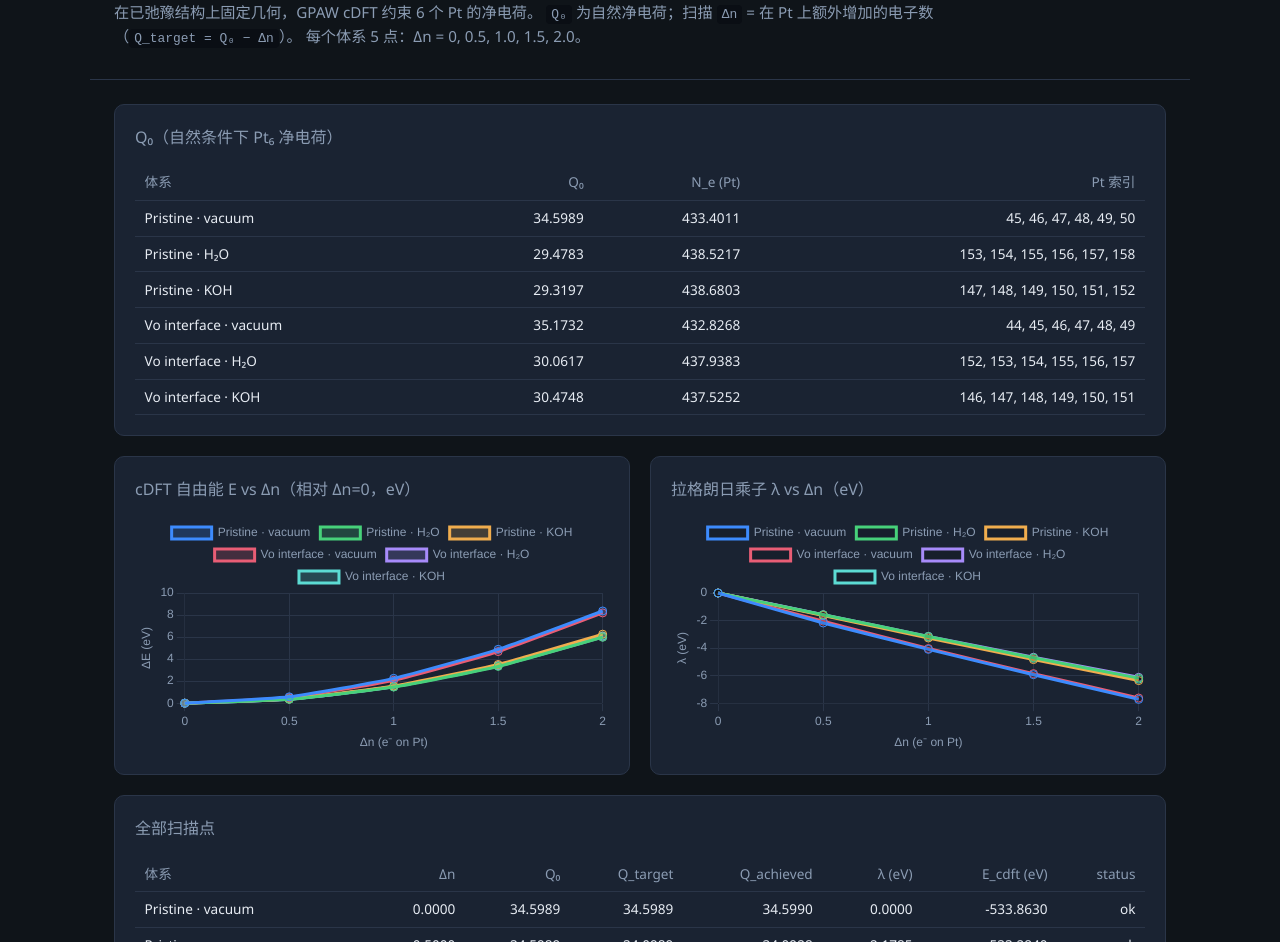
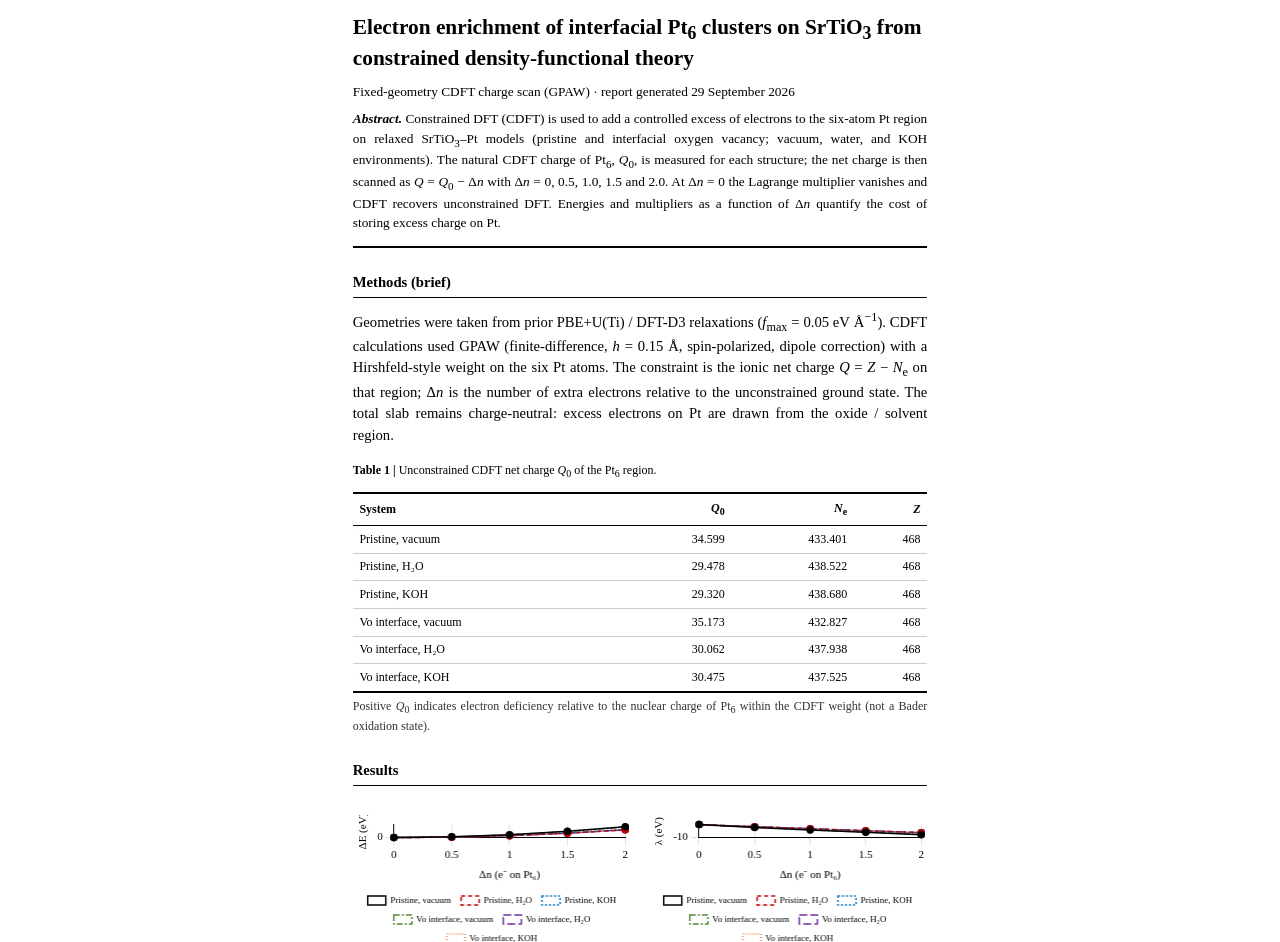
Before and after one commit to JiaaoWANG-ut/sto-31-pt-cdft-results, a plain HTML site: page index.html in a window 1280 px wide. Shown: the part 82-1024 px from the top of the page. Drawn offline with nearby package versions, Linux system fonts and the light colour scheme.

Commit message:
Restyle report: English Nature layout, white background, Times New Roman.
Co-authored-by: Cursor <cursoragent@cursor.com>

```diff
--- a/index.html
+++ b/index.html
@@ -1,126 +1,246 @@
 <!DOCTYPE html>
-<html lang="zh-CN">
+<html lang="en">
 <head>
   <meta charset="utf-8" />
   <meta name="viewport" content="width=device-width, initial-scale=1" />
-  <title>STO–Pt CDFT · Pt₆ Δn scan</title>
+  <title>Constrained DFT charge response of Pt₆ on STO</title>
   <script src="https://cdn.jsdelivr.net/npm/chart.js@4.4.1/dist/chart.umd.min.js"></script>
   <style>
     :root {
-      --bg: #0f1419;
-      --card: #1a2332;
-      --text: #e7ecf3;
-      --muted: #8b9cb3;
-      --accent: #3d8bfd;
-      --border: #2a3548;
+      --bg: #ffffff;
+      --text: #000000;
+      --muted: #333333;
+      --rule: #000000;
+      --hairline: #cccccc;
     }
     * { box-sizing: border-box; }
     body {
       margin: 0;
-      font-family: "Segoe UI", system-ui, sans-serif;
       background: var(--bg);
       color: var(--text);
-      line-height: 1.5;
+      font-family: "Times New Roman", Times, serif;
+      font-size: 11pt;
+      line-height: 1.45;
+    }
+    .page {
+      max-width: 180mm;
+      margin: 0 auto;
+      padding: 18mm 14mm 24mm;
     }
     header {
-      padding: 2rem 1.5rem 1rem;
-      max-width: 1100px;
-      margin: 0 auto;
-      border-bottom: 1px solid var(--border);
+      border-bottom: 2px solid var(--rule);
+      padding-bottom: 10pt;
+      margin-bottom: 16pt;
     }
-    h1 { font-size: 1.5rem; font-weight: 600; margin: 0 0 0.5rem; }
-    .sub { color: var(--muted); font-size: 0.95rem; max-width: 52rem; }
-    main { max-width: 1100px; margin: 0 auto; padding: 1.5rem; }
-    .grid { display: grid; gap: 1.25rem; grid-template-columns: 1fr; }
-    @media (min-width: 900px) {
-      .grid-2 { grid-template-columns: 1fr 1fr; }
+    .journal {
+      font-size: 9pt;
+      letter-spacing: 0.08em;
+      text-transform: uppercase;
+      margin: 0 0 8pt;
+      color: var(--muted);
     }
-    .card {
-      background: var(--card);
-      border: 1px solid var(--border);
-      border-radius: 10px;
-      padding: 1.25rem;
+    h1 {
+      font-size: 16pt;
+      font-weight: bold;
+      margin: 0 0 8pt;
+      line-height: 1.25;
     }
-    .card h2 { font-size: 1rem; margin: 0 0 1rem; color: var(--muted); font-weight: 500; }
+    .authors {
+      font-size: 10pt;
+      margin: 0 0 6pt;
+    }
+    .abstract-label {
+      font-weight: bold;
+      font-style: italic;
+    }
+    .abstract {
+      font-size: 10pt;
+      text-align: justify;
+      margin: 0;
+    }
+    h2 {
+      font-size: 11pt;
+      font-weight: bold;
+      margin: 18pt 0 8pt;
+      border-bottom: 1px solid var(--rule);
+      padding-bottom: 3pt;
+    }
+    h3 {
+      font-size: 10.5pt;
+      font-weight: bold;
+      font-style: italic;
+      margin: 12pt 0 6pt;
+    }
+    p { margin: 0 0 8pt; text-align: justify; }
+    .note { font-size: 9pt; color: var(--muted); margin-bottom: 10pt; }
+    figure {
+      margin: 14pt 0 18pt;
+      page-break-inside: avoid;
+    }
+    figcaption {
+      font-size: 9pt;
+      margin-top: 6pt;
+      text-align: justify;
+    }
+    figcaption .fig-label {
+      font-weight: bold;
+    }
+    canvas {
+      width: 100% !important;
+      max-height: 260px;
+    }
     table {
       width: 100%;
       border-collapse: collapse;
-      font-size: 0.85rem;
+      font-size: 9pt;
+      margin: 8pt 0 4pt;
     }
-    th, td {
+    thead th {
+      border-top: 1.5pt solid var(--rule);
+      border-bottom: 0.75pt solid var(--rule);
+      font-weight: bold;
+      padding: 4pt 5pt;
       text-align: right;
-      padding: 0.45rem 0.6rem;
-      border-bottom: 1px solid var(--border);
+      white-space: nowrap;
     }
-    th:first-child, td:first-child { text-align: left; }
-    th { color: var(--muted); font-weight: 500; }
-    .q0-table td:first-child { font-weight: 500; }
-    canvas { max-height: 280px; }
+    thead th:first-child { text-align: left; }
+    tbody td {
+      border-bottom: 0.5pt solid var(--hairline);
+      padding: 3.5pt 5pt;
+      text-align: right;
+      white-space: nowrap;
+    }
+    tbody td:first-child { text-align: left; }
+    tbody tr:last-child td {
+      border-bottom: 1.5pt solid var(--rule);
+    }
+    .table-caption {
+      font-size: 9pt;
+      margin: 12pt 0 4pt;
+      text-align: justify;
+    }
+    .table-caption .tbl-label { font-weight: bold; }
     footer {
-      text-align: center;
+      margin-top: 22pt;
+      padding-top: 8pt;
+      border-top: 1px solid var(--rule);
+      font-size: 8.5pt;
       color: var(--muted);
-      font-size: 0.8rem;
-      padding: 2rem 1rem;
     }
-    code { background: #0a0e14; padding: 0.15em 0.4em; border-radius: 4px; font-size: 0.85em; }
+    code {
+      font-family: "Courier New", Courier, monospace;
+      font-size: 0.92em;
+    }
+    .two-col {
+      display: grid;
+      gap: 14pt;
+      grid-template-columns: 1fr;
+    }
+    @media (min-width: 700px) {
+      .two-col { grid-template-columns: 1fr 1fr; }
+    }
   </style>
 </head>
 <body>
-  <header>
-    <h1>31-Pt-DEDL-CDFT · Pt₆ 约束电荷扫描</h1>
-    <p class="sub">
-      在已弛豫结构上固定几何，GPAW cDFT 约束 6 个 Pt 的净电荷。
-      <code>Q₀</code> 为自然净电荷；扫描 <code>Δn</code> = 在 Pt 上额外增加的电子数（<code>Q_target = Q₀ − Δn</code>）。
-      每个体系 5 点：Δn = 0, 0.5, 1.0, 1.5, 2.0。
+  <div class="page">
+    <header>
+      <p class="journal">STO · Pt cocatalyst · constrained DFT</p>
+      <h1>Electron enrichment of interfacial Pt<sub>6</sub> clusters on SrTiO<sub>3</sub> from constrained density-functional theory</h1>
+      <p class="authors">Fixed-geometry CDFT charge scan (GPAW) · report generated 29 September 2026</p>
+      <p class="abstract"><span class="abstract-label">Abstract.</span>
+        Constrained DFT (CDFT) is used to add a controlled excess of electrons to the six-atom Pt region on relaxed SrTiO<sub>3</sub>–Pt models (pristine and interfacial oxygen vacancy; vacuum, water, and KOH environments).
+        The natural CDFT charge of Pt<sub>6</sub>, <i>Q</i><sub>0</sub>, is measured for each structure; the net charge is then scanned as <i>Q</i> = <i>Q</i><sub>0</sub> − Δ<i>n</i> with Δ<i>n</i> = 0, 0.5, 1.0, 1.5 and 2.0.
+        At Δ<i>n</i> = 0 the Lagrange multiplier vanishes and CDFT recovers unconstrained DFT.
+        Energies and multipliers as a function of Δ<i>n</i> quantify the cost of storing excess charge on Pt.
+      </p>
+    </header>
+
+    <h2>Methods (brief)</h2>
+    <p>
+      Geometries were taken from prior PBE+U(Ti) / DFT-D3 relaxations (<i>f</i><sub>max</sub> = 0.05&nbsp;eV&nbsp;Å<sup>−1</sup>).
+      CDFT calculations used GPAW (finite-difference, <i>h</i> = 0.15&nbsp;Å, spin-polarized, dipole correction) with a Hirshfeld-style weight on the six Pt atoms.
+      The constraint is the ionic net charge <i>Q</i> = <i>Z</i> − <i>N</i><sub>e</sub> on that region; Δ<i>n</i> is the number of extra electrons relative to the unconstrained ground state.
+      The total slab remains charge-neutral: excess electrons on Pt are drawn from the oxide / solvent region.
     </p>
-  </header>
-  <main>
-    <section class="card" style="margin-bottom: 1.25rem;">
-      <h2>Q₀（自然条件下 Pt₆ 净电荷）</h2>
-      <table class="q0-table" id="q0-table"></table>
-    </section>
-    <div class="grid grid-2">
-      <div class="card">
-        <h2>cDFT 自由能 E vs Δn（相对 Δn=0，eV）</h2>
+
+    <p class="table-caption"><span class="tbl-label">Table 1 |</span> Unconstrained CDFT net charge <i>Q</i><sub>0</sub> of the Pt<sub>6</sub> region.</p>
+    <table id="q0-table"></table>
+    <p class="note">Positive <i>Q</i><sub>0</sub> indicates electron deficiency relative to the nuclear charge of Pt<sub>6</sub> within the CDFT weight (not a Bader oxidation state).</p>
+
+    <h2>Results</h2>
+    <div class="two-col">
+      <figure>
         <canvas id="chart-e"></canvas>
-      </div>
-      <div class="card">
-        <h2>拉格朗日乘子 λ vs Δn（eV）</h2>
+        <figcaption><span class="fig-label">Fig. 1 |</span> Relative CDFT free energy Δ<i>E</i> = <i>E</i>(Δ<i>n</i>) − <i>E</i>(0) versus excess electrons Δ<i>n</i> on Pt<sub>6</sub>.</figcaption>
+      </figure>
+      <figure>
         <canvas id="chart-lam"></canvas>
-      </div>
+        <figcaption><span class="fig-label">Fig. 2 |</span> Charge constraint Lagrange multiplier <i>λ</i> versus Δ<i>n</i>. At Δ<i>n</i> = 0, <i>λ</i> = 0 for all systems.</figcaption>
+      </figure>
     </div>
-    <section class="card" style="margin-top: 1.25rem;">
-      <h2>全部扫描点</h2>
-      <div style="overflow-x: auto;">
-        <table id="full-table"></table>
-      </div>
-    </section>
-  </main>
-  <footer>
-    Data: <code>31-Pt-DEDL-CDFT/work/*/cdft_scan.csv</code> · Generated 2026-09-29
-  </footer>
+
+    <p class="table-caption"><span class="tbl-label">Table 2 |</span> Full CDFT scan: target and achieved charges, multiplier and energy.</p>
+    <div style="overflow-x:auto;">
+      <table id="full-table"></table>
+    </div>
+
+    <footer>
+      Source data: <code>31-Pt-DEDL-CDFT/work/*/cdft_scan.csv</code>, <code>q0.json</code>.
+      Repository: <a href="https://github.com/JiaaoWANG-ut/sto-31-pt-cdft-results">JiaaoWANG-ut/sto-31-pt-cdft-results</a>.
+    </footer>
+  </div>
+
   <script>
-    const COLORS = [
-      '#3d8bfd', '#47d17a', '#f0ad4e', '#e85d75', '#a78bfa', '#5cdbd3'
-    ];
+    const COLORS = ['#000000', '#c00000', '#0070c0', '#548235', '#7030a0', '#ed7d31'];
+    const DASHES = [[], [4, 3], [2, 2], [6, 2, 2, 2], [8, 3], [1, 2]];
+
+    Chart.defaults.font.family = '"Times New Roman", Times, serif';
+    Chart.defaults.font.size = 11;
+    Chart.defaults.color = '#000';
 
     fetch('data.json')
       .then(r => r.json())
       .then(({ systems }) => {
-        const q0Html = ['<thead><tr><th>体系</th><th>Q₀</th><th>N_e (Pt)</th><th>Pt 索引</th></tr></thead><tbody>'];
+        // Nature-style English titles
+        const titles = {
+          'pristine-vacuum': 'Pristine, vacuum',
+          'pristine-water': 'Pristine, H₂O',
+          'pristine-koh': 'Pristine, KOH',
+          'Vo-interface-vacuum': 'Vo interface, vacuum',
+          'Vo-interface-water': 'Vo interface, H₂O',
+          'Vo-interface-koh': 'Vo interface, KOH',
+        };
+        systems.forEach(s => { s.title = titles[s.id] || s.title; });
+
+        const q0Html = ['<thead><tr><th>System</th><th><i>Q</i><sub>0</sub></th><th><i>N</i><sub>e</sub></th><th><i>Z</i></th></tr></thead><tbody>'];
         systems.forEach(s => {
-          q0Html.push(`<tr><td>${s.title}</td><td>${s.Q0.toFixed(4)}</td><td>${s.Ne0.toFixed(4)}</td><td>${(s.pt_indices || []).join(', ')}</td></tr>`);
+          q0Html.push(`<tr><td>${s.title}</td><td>${s.Q0.toFixed(3)}</td><td>${s.Ne0.toFixed(3)}</td><td>${s.Z.toFixed(0)}</td></tr>`);
         });
         q0Html.push('</tbody>');
         document.getElementById('q0-table').innerHTML = q0Html.join('');
 
         const labels = systems[0].scan.map(r => r.dn);
-        const chartOpts = {
+        const axisOpts = {
           responsive: true,
-          plugins: { legend: { labels: { color: '#8b9cb3' } } },
+          maintainAspectRatio: true,
+          plugins: {
+            legend: {
+              position: 'bottom',
+              labels: { boxWidth: 18, font: { size: 9 }, color: '#000' }
+            }
+          },
           scales: {
-            x: { title: { display: true, text: 'Δn (e⁻ on Pt)', color: '#8b9cb3' }, ticks: { color: '#8b9cb3' }, grid: { color: '#2a3548' } },
-            y: { ticks: { color: '#8b9cb3' }, grid: { color: '#2a3548' } }
+            x: {
+              title: { display: true, text: 'Δn (e⁻ on Pt₆)', font: { size: 11 }, color: '#000' },
+              ticks: { color: '#000' },
+              grid: { color: '#e0e0e0' },
+              border: { color: '#000' }
+            },
+            y: {
+              ticks: { color: '#000' },
+              grid: { color: '#e0e0e0' },
+              border: { color: '#000' }
+            }
           }
         };
 
@@ -132,15 +252,27 @@
               const e0 = s.scan.find(r => r.dn === 0).E_cdft;
               return {
                 label: s.title,
-                data: s.scan.map(r => r.E_cdft - e0),
+                data: s.scan.map(r => +(r.E_cdft - e0).toFixed(4)),
                 borderColor: COLORS[i % COLORS.length],
-                backgroundColor: COLORS[i % COLORS.length] + '33',
-                tension: 0.15,
-                pointRadius: 4,
+                backgroundColor: 'transparent',
+                borderDash: DASHES[i % DASHES.length],
+                borderWidth: 1.5,
+                tension: 0,
+                pointRadius: 3,
+                pointBackgroundColor: COLORS[i % COLORS.length],
               };
             })
           },
-          options: { ...chartOpts, scales: { ...chartOpts.scales, y: { ...chartOpts.scales.y, title: { display: true, text: 'ΔE (eV)', color: '#8b9cb3' } } } }
+          options: {
+            ...axisOpts,
+            scales: {
+              ...axisOpts.scales,
+              y: {
+                ...axisOpts.scales.y,
+                title: { display: true, text: 'ΔE (eV)', font: { size: 11 }, color: '#000' }
+              }
+            }
+          }
         });
 
         new Chart(document.getElementById('chart-lam'), {
@@ -149,33 +281,45 @@
             labels,
             datasets: systems.map((s, i) => ({
               label: s.title,
-              data: s.scan.map(r => r.lambda_eV),
+              data: s.scan.map(r => +r.lambda_eV.toFixed(4)),
               borderColor: COLORS[i % COLORS.length],
-              tension: 0.15,
-              pointRadius: 4,
+              backgroundColor: 'transparent',
+              borderDash: DASHES[i % DASHES.length],
+              borderWidth: 1.5,
+              tension: 0,
+              pointRadius: 3,
+              pointBackgroundColor: COLORS[i % COLORS.length],
             }))
           },
-          options: { ...chartOpts, scales: { ...chartOpts.scales, y: { ...chartOpts.scales.y, title: { display: true, text: 'λ (eV)', color: '#8b9cb3' } } } }
+          options: {
+            ...axisOpts,
+            scales: {
+              ...axisOpts.scales,
+              y: {
+                ...axisOpts.scales.y,
+                title: { display: true, text: 'λ (eV)', font: { size: 11 }, color: '#000' }
+              }
+            }
+          }
         });
 
-        const rows = [];
+        const head = ['System', 'Δn', '<i>Q</i><sub>0</sub>', '<i>Q</i><sub>target</sub>', '<i>Q</i><sub>ach.</sub>', 'λ (eV)', '<i>E</i><sub>CDFT</sub> (eV)'];
+        const keys = ['title', 'dn', 'Q0', 'Q_target', 'Q_achieved', 'lambda_eV', 'E_cdft'];
+        let t = '<thead><tr>' + head.map(h => `<th>${h}</th>`).join('') + '</tr></thead><tbody>';
         systems.forEach(s => s.scan.forEach(r => {
-          rows.push({ title: s.title, ...r });
+          t += '<tr>';
+          keys.forEach(c => {
+            const v = c === 'title' ? s.title : r[c];
+            if (typeof v === 'number') t += `<td>${v.toFixed(4)}</td>`;
+            else t += `<td>${v}</td>`;
+          });
+          t += '</tr>';
         }));
-        const cols = ['title', 'dn', 'Q0', 'Q_target', 'Q_achieved', 'lambda_eV', 'E_cdft', 'status'];
-        const head = ['体系', 'Δn', 'Q₀', 'Q_target', 'Q_achieved', 'λ (eV)', 'E_cdft (eV)', 'status'];
-        let t = '<thead><tr>' + head.map(h => `<th>${h}</th>`).join('') + '</tr></thead><tbody>';
-        rows.forEach(r => {
-          t += '<tr>' + cols.map(c => {
-            const v = r[c];
-            if (typeof v === 'number') return `<td>${v.toFixed(4)}</td>`;
-            return `<td>${v}</td>`;
-          }).join('') + '</tr>';
-        });
         document.getElementById('full-table').innerHTML = t + '</tbody>';
       })
       .catch(e => {
-        document.body.innerHTML = '<p style="padding:2rem;color:#e85d75">Failed to load data.json: ' + e + '</p>';
+        document.querySelector('.page').innerHTML =
+          '<p style="color:#c00000">Failed to load data.json: ' + e + '</p>';
       });
   </script>
 </body>
```
Also changed, not shown: 1 other file.
